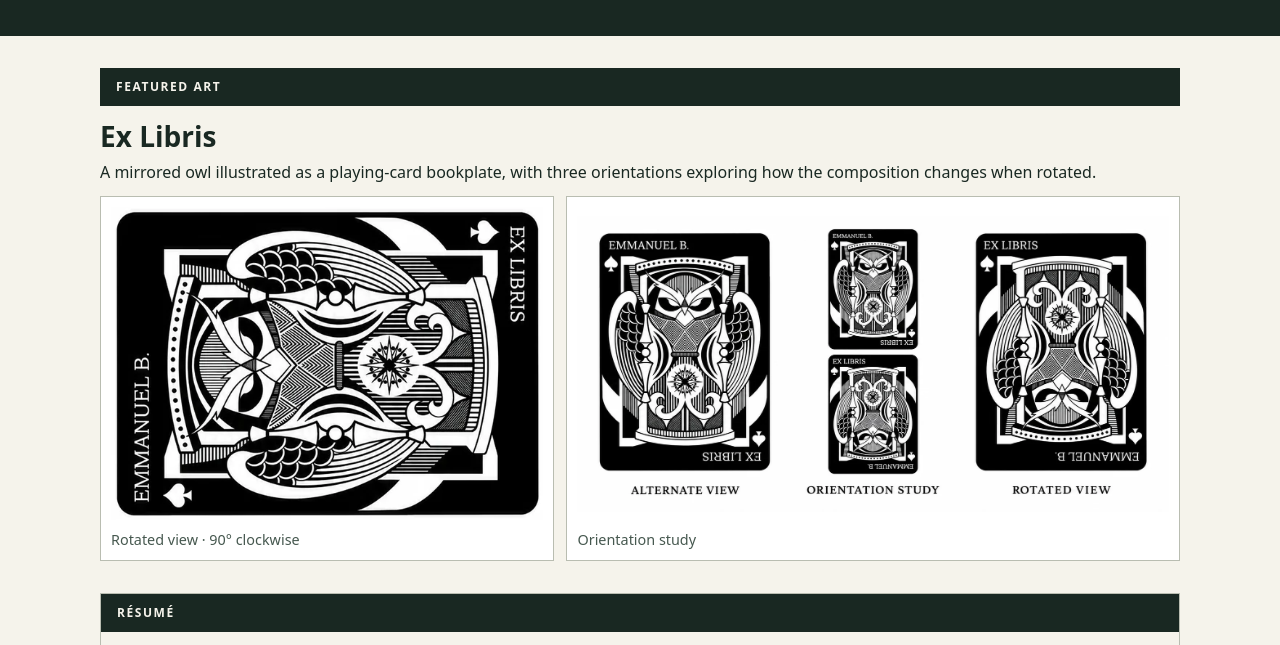
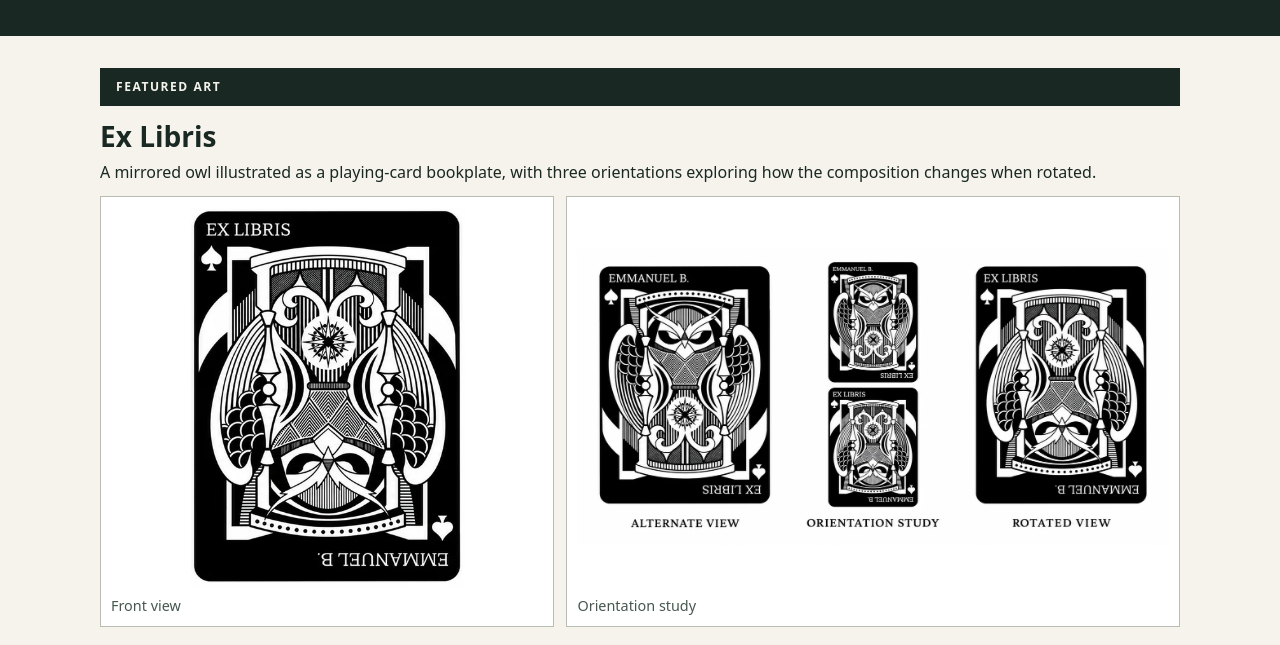
Before and after one commit to BirdMafia/emmanuel-burnett-portfolio, a plain HTML site: page index.html in a window 1280 px wide. Shown: the part 306-951 px from the top of the page. Drawn offline with Linux system fonts and the light colour scheme.

Commit message:
Display the Ex Libris front view upright

```diff
--- a/index.html
+++ b/index.html
@@ -19,10 +19,9 @@
 .featured-art{margin-bottom:0}
 .featured-art h3{font-size:clamp(1.25rem,3vw,1.75rem)}
 .featured-art .gallery img{max-height:380px}
-/* Isolate the right-hand card in the 1450 by 725 orientation study, then turn it clockwise. */
-.rotated-card{position:relative;align-self:center;width:100%;aspect-ratio:596 / 432}
-.rotated-card-crop{position:absolute;top:50%;left:50%;width:72.4832%;aspect-ratio:432 / 596;overflow:hidden;transform:translate(-50%,-50%) rotate(90deg)}
-.featured-art .gallery .rotated-card img{position:absolute;left:-224.537%;top:-6.0403%;width:335.6481%;height:auto;max-height:none}
+/* Crop the right-hand card from the 1450 by 725 orientation study. */
+.front-card{position:relative;place-self:center;width:min(100%,275px);aspect-ratio:432 / 596;overflow:hidden}
+.featured-art .gallery .front-card img{position:absolute;left:-224.537%;top:-6.0403%;width:335.6481%;height:auto;max-height:none}
 </style>
 </head>
 <body>
@@ -37,8 +36,8 @@
 <div class="project-caption"><h3>Ex Libris</h3><p>A mirrored owl illustrated as a playing-card bookplate, with three orientations exploring how the composition changes when rotated.</p></div>
 <div class="gallery">
 <figure>
-<div class="rotated-card"><div class="rotated-card-crop"><img src="./assets/ex-libris-study.webp" alt="The rightmost Ex Libris owl card from the orientation study, turned 90 degrees clockwise" loading="lazy"></div></div>
-<figcaption>Rotated view · 90° clockwise</figcaption>
+<div class="front-card"><img src="./assets/ex-libris-study.webp" alt="Front view of the Ex Libris owl card" loading="lazy"></div>
+<figcaption>Front view</figcaption>
 </figure>
 <figure><a href="./assets/ex-libris-study.webp"><img src="./assets/ex-libris-study.webp" alt="Owl bookplate shown in three orientations" loading="lazy"></a><figcaption>Orientation study</figcaption></figure>
 </div>
```
